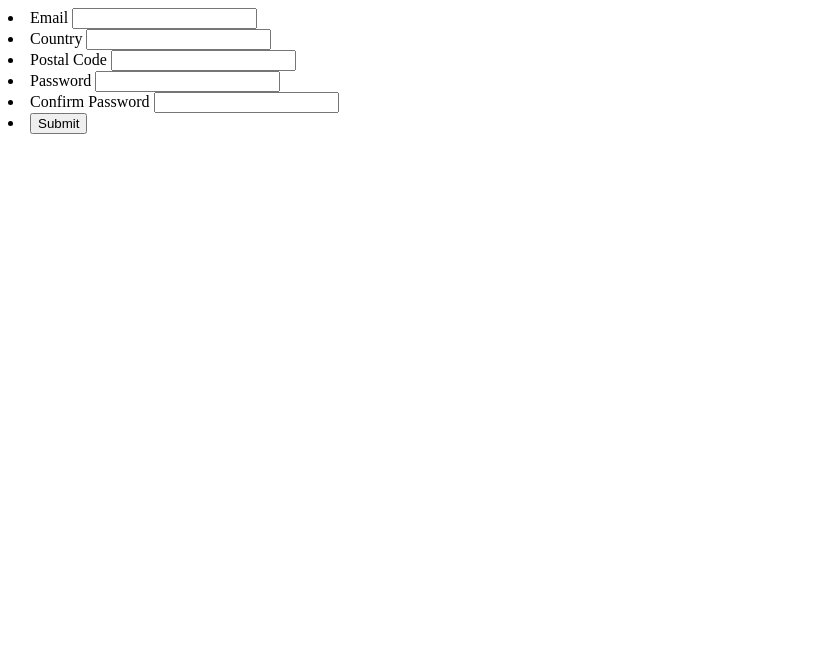
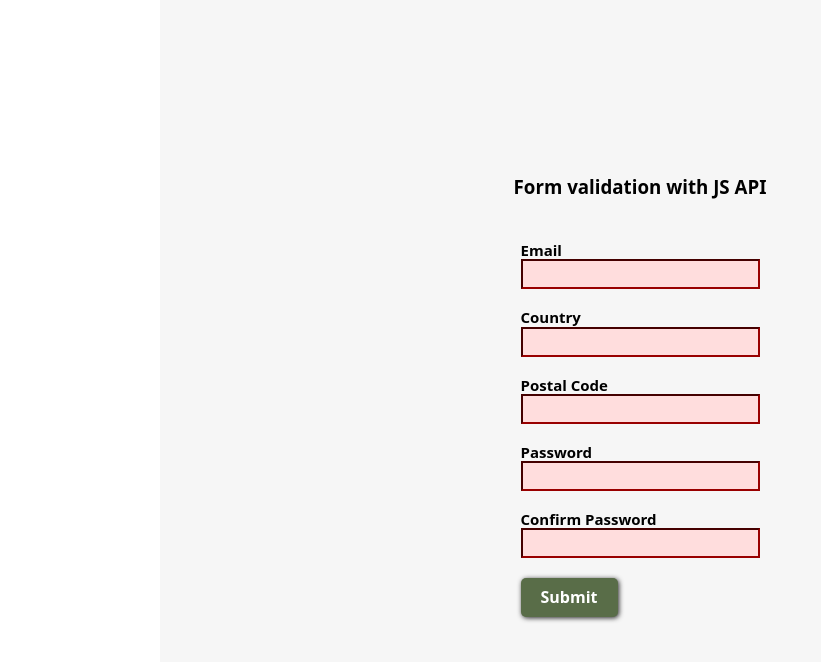
Before and after one commit to DiegoSamayoaGomez/form_validation_js, a plain HTML site: page index.html in a window 1280 px wide. Shown: the whole page, without its empty margins (0-821 px from the left). Drawn offline with nearby package versions, Linux system fonts and the light colour scheme.

Commit message:
Set validation attributes

```diff
--- a/index.html
+++ b/index.html
@@ -4,39 +4,50 @@
 <head>
     <meta charset="UTF-8">
     <meta name="viewport" content="width=device-width, initial-scale=1.0">
-    <title>Document</title>
+    <title>API Validation</title>
+    <link rel="stylesheet" href="style.css">
+    <link rel="stylesheet" href="modern-normalize.css">
+    <script src="script.js" defer></script>
 </head>
 
 <body>
+    <div class="main-form">
+        <h3>Form validation with JS API</h3>
         <form id="myForm" action="https://httpbin.org/post" method="post" novalidate>
+            <ul>
                 <li><label for="email">Email</label>
-            <input type="email" required>
+                    <input type="email" name="email-name" id="email" minlength="4" maxlength="15" required>
                     <span class="error"></span>
                 </li>
                 <li>
                     <label for="country">Country</label>
-            <input type="text" required>
+                    <input type="text" name="country-name" id="country" minlength="4" maxlength="25" required>
                     <span class="error"></span>
                 </li>
                 <li>
                     <label for="postal-code">Postal Code </label>
-            <input type="text" required>
+                    <input type="text" name="postal-code-name" id="postal-code" pattern="[0-9]{5}" minlength="5"
+                        maxlength="5" required>
                     <span class="error"></span>
                 </li>
                 <li><label for="password"> Password </label>
-            <input type="password" required>
+                    <input type="password" name="password-name" id="password" minlength="8" required>
                     <span class="error"></span>
                 </li>
                 <li><label for="password-confirm">Confirm Password</label>
-            <input type="password" required>
+                    <input type="password" name="password-confirm-name" id="password-confirm" minlength="8" required>
                     <span class="error"></span>
                 </li>
 
                 <li>
                     <button type="submit">Submit</button>
                 </li>
+            </ul>
+
 
         </form>
+    </div>
+
 </body>
 
 </html>
```
Lines whose indentation alone changed are shown as unchanged.
